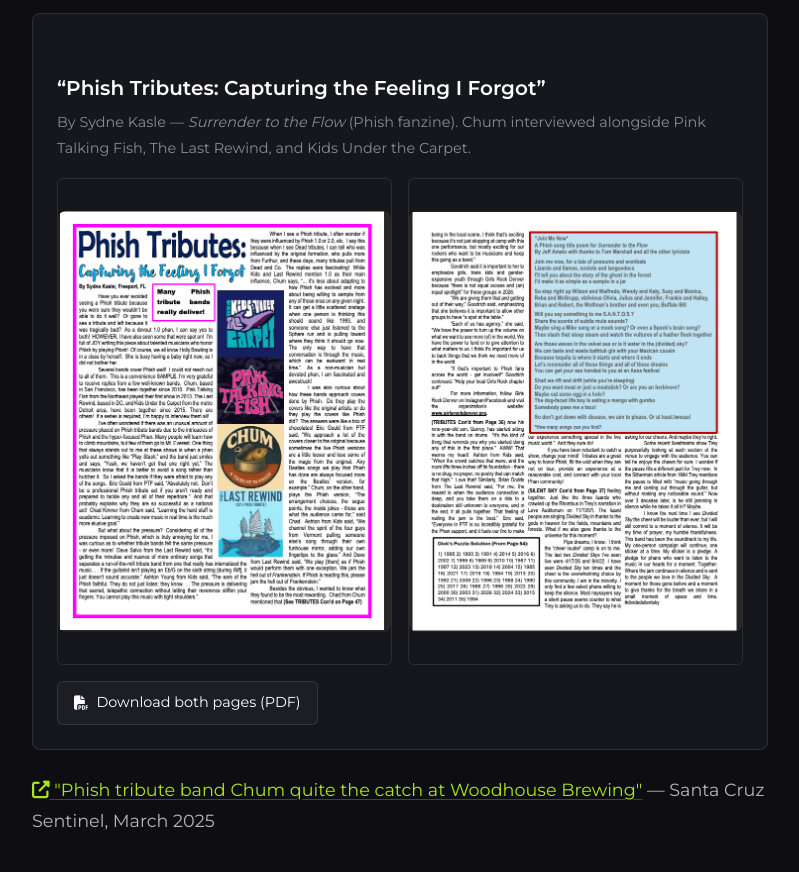
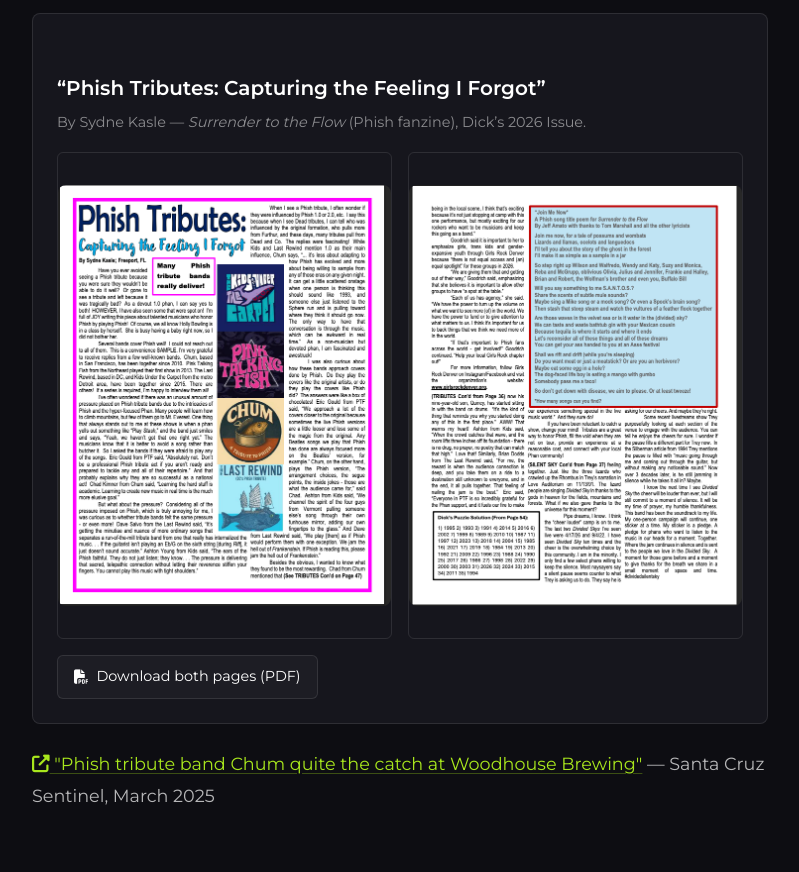
Before and after one commit to cactusbass/chumphishtributesite, a plain HTML site: page press.html in a window 1280 px wide. Shown: the part 1479-2351 px from the top of the page, without its empty margins (240-1039 px from the left). Drawn offline with Linux system fonts and the light colour scheme; no server answers.

Commit message:
Simplify Surrender to the Flow citation; add Dick's 2026 Issue
Drop the "alongside <other bands>" list at the user's request and add
the specific issue name so the citation is complete.

Co-Authored-By: Claude Opus 4.7 (1M context) <noreply@anthropic.com>

```diff
--- a/press.html
+++ b/press.html
@@ -90,7 +90,7 @@
 
                 <div style="background: var(--color-bg-elevated); border: 1px solid var(--color-border); border-radius: 8px; padding: 1.5rem; margin-bottom: 1.5rem;">
                     <h3 style="margin-bottom: 0.25rem;">&ldquo;Phish Tributes: Capturing the Feeling I Forgot&rdquo;</h3>
-                    <p style="color: var(--color-text-muted); font-size: 0.9rem; margin-bottom: 1rem;">By Sydne Kasle &mdash; <em>Surrender to the Flow</em> (Phish fanzine). Chum interviewed alongside Pink Talking Fish, The Last Rewind, and Kids Under the Carpet.</p>
+                    <p style="color: var(--color-text-muted); font-size: 0.9rem; margin-bottom: 1rem;">By Sydne Kasle &mdash; <em>Surrender to the Flow</em> (Phish fanzine), Dick&rsquo;s 2026 Issue.</p>
                     <div style="display: grid; grid-template-columns: repeat(auto-fit, minmax(240px, 1fr)); gap: 1rem; margin-bottom: 1rem;">
                         <a href="Images/press/surrender-to-the-flow-phish-tributes-p1.png" target="_blank" rel="noopener" style="display: block; overflow: hidden; border-radius: 6px; border: 1px solid var(--color-border);">
                             <img src="Images/press/surrender-to-the-flow-phish-tributes-p1.png" alt="Surrender to the Flow, page 1" style="width: 100%; display: block;" loading="lazy">
```
